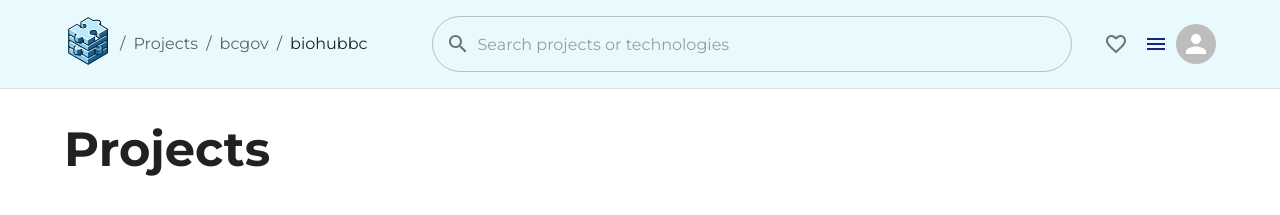
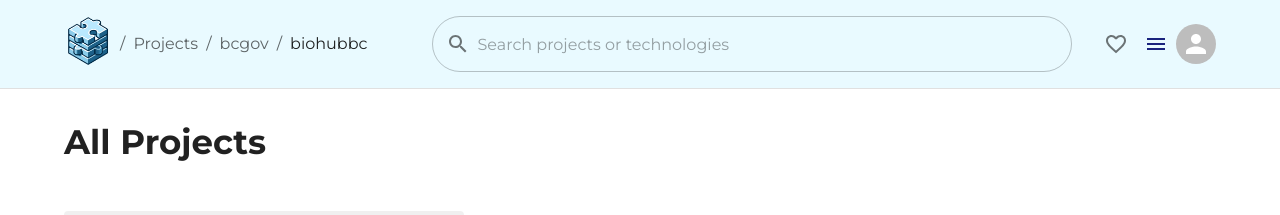
Before and after one commit to curtisupshall/stacksight, a Next.js app in the folder web/: page /projects in a window 1280 px wide. Shown: the top 215 px of the page. Built offline with nearby package versions, Linux system fonts and the light colour scheme; no server answers; the database is empty.

Commit message:
Removed helloworld page

```diff
--- a/web/src/app/projects/page.tsx
+++ b/web/src/app/projects/page.tsx
@@ -20,7 +20,7 @@ export default async function ProjectsPage() {
 
         return (
             <section>
-                <Typography variant='h3' mb={6}><strong>Projects</strong></Typography>
+                <Typography variant='h4' mb={6}><strong>All Projects</strong></Typography>
                 <Box mb={2}>
                     <DispatchProjectForm />
                 </Box>
```
Also changed, not shown: web/src/app/page.tsx (+4 -4 lines).
